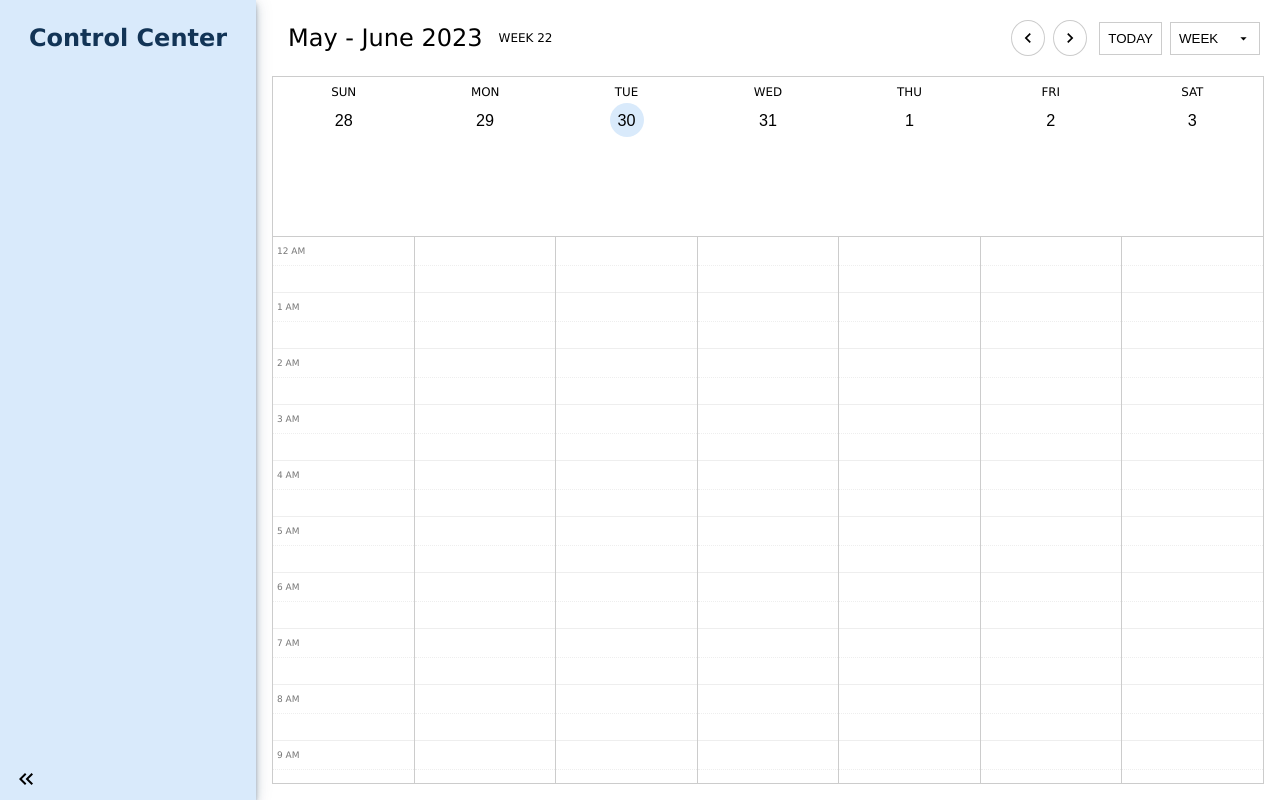
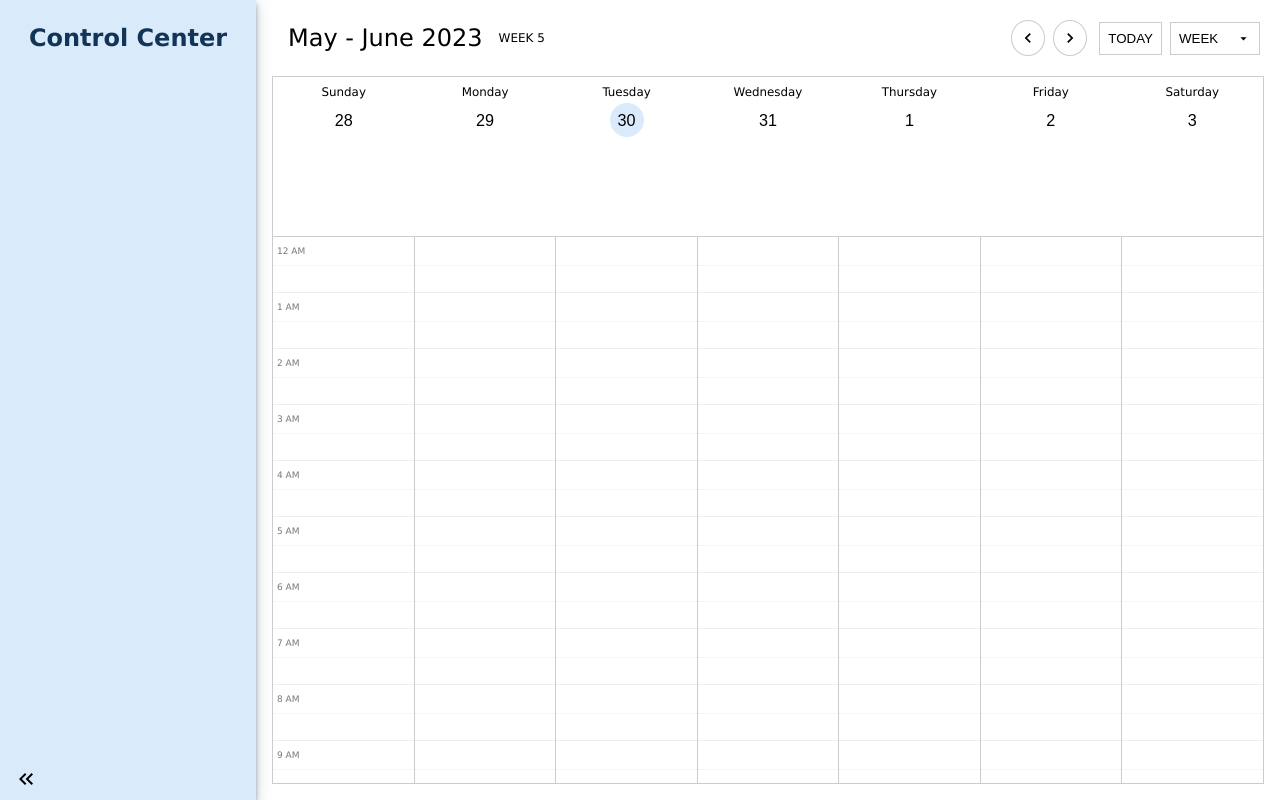
Before and after one commit to polyphonic13/vue3-calendar, a Vue app: page / in a window 1280 px wide. Built offline with nearby package versions, Linux system fonts and the light colour scheme.

Commit message:
more updates towards use of year/month data / date objects

```diff
--- /dev/null
+++ b/src/@types/index.d.ts
@@ -0,0 +1 @@
+export type Dictionary<T> = { [key: string]: T; };
--- a/src/components/WeekLayout.vue
+++ b/src/components/WeekLayout.vue
@@ -5,13 +5,13 @@
             ref="headerEl"
         >
             <DayOfWeekHeader
-                v-for="(dayInfo, d) in props.weekInfo.days"
-                :key="`${props.year}${dayInfo.month}${dayInfo.day}${d}`"
+                v-for="(dayInfo, d) in props.weekInfo"
+                :key="`${props.year}${dayInfo.getMonth()}${dayInfo.getDate()}${d}`"
                 :index="d"
                 :year="props.year"
-                :month="dayInfo.month"
-                :day="dayInfo.day"
-                :day-name="dayInfo.dayName"
+                :month="dayInfo.getMonth()"
+                :day="dayInfo.getDate()"
+                :day-name="DAYS_OF_WEEK[dayInfo.getDay()]"
                 :is-selecting="isSelecting"
                 :selected-items="selectedItems"
                 :current-initiator="currentInitiator"
@@ -65,10 +65,10 @@
         >
             <div class="day_list">
                 <DayOfWeek
-                    v-for="(day, d2) in props.weekInfo.days"
-                    :key="`${props.year}${props.month}${day.day}${d2}`"
+                    v-for="(day, d2) in props.weekInfo"
+                    :key="`${props.year}${props.month}${day.getDate()}${d2}`"
                     :index="(d2 + 1)"
-                    :day-name="`${(day.dayName) ? day.dayName : ''}`"
+                    :day-name="`${(DAYS_OF_WEEK[day.getDay()]) ? DAYS_OF_WEEK[day.getDay()] : ''}`"
                     :is-include-time-label="(d2 === 0)"
                     :is-selecting="isSelecting"
                     :is-start-on-second-half="isStartOnSecondHalf"
@@ -100,7 +100,6 @@
     import type {
         IEvent,
         INumberRange,
-        IWeekInfo,
         IYearMonthDay,
     } from '@/interfaces';
 
@@ -126,7 +125,7 @@
         year: number;
         month: number;
         index: number;
-        weekInfo: IWeekInfo;
+        weekInfo: Date[];
     }
 
     const props: IWeekProps = defineProps<IWeekProps>();
@@ -146,7 +145,7 @@
         getDaysInEventCount,
     } = useEventStore();
 
-    const { getRowsForEvents } = useCalculateEventCardRows();
+    const { getRowsForEvents, getDayInfoFromDate } = useCalculateEventCardRows();
 
     const selectedItems = toRef(state, 'selectedItems');
     const isSelecting = toRef(state, 'isSelecting');
@@ -192,12 +191,12 @@
     });
 
     const weekEvents = computed(() => {
-        const days = props.weekInfo.days;
+        const days = props.weekInfo;
         return getEventsForRange(days[0], days[days.length - 1]);
     });
 
     const hourlyEvents = (index: number) => {
-        const day = props.weekInfo.days[index].day;
+        const day = props.weekInfo[index].getDate();
         return weekEvents.value.filter((event) => {
             if(event.start.day === day && event.start.time !== 0 && event.end.time !== 0) {
                 return event;
@@ -210,7 +209,7 @@
     });
 
     const eventRows = computed(() => {
-        return getRowsForEvents(dayEvents.value, props.weekInfo.days);
+        return getRowsForEvents(dayEvents.value, props.weekInfo);
     });
 
     const getCardStyle = (event: IEvent, index: number) => {
@@ -218,7 +217,7 @@
         const width = (100 / 7) * daysInEvent;
         // add extra 24 to include white space at top for new event creation
         const top = ((eventRows.value[index]) * 24) + 24;
-        const leftMultiplier = props.weekInfo.days.findIndex((dayInfo) => dayInfo.day === event.start.day);
+        const leftMultiplier = props.weekInfo.findIndex((date) => date.getDate() === event.start.day);
         const left = (100 / 7) * leftMultiplier;
 
         return `width: ${width}%; top: ${top}px; left: ${left}%`;
@@ -253,7 +252,7 @@
     const onTimeMouseUp = (dayIndex: number) => {
         const times = getTimesFromItems();
 
-        const { day, year, month } = props.weekInfo.days[dayIndex];
+        const { day, year, month } = getDayInfoFromDate(props.weekInfo[dayIndex]);
 
         const startYMD = {
             year,
@@ -290,15 +289,15 @@
 
         const times = { start: 0, end: 0 };
 
-        const startDay = props.weekInfo.days[selectedItems.value[0]];
-        const endDay = props.weekInfo.days[selectedItems.value[selectedItems.value.length - 1]];
+        const startDay = getDayInfoFromDate(props.weekInfo[selectedItems.value[0]]);
+        const endDay = getDayInfoFromDate(props.weekInfo[selectedItems.value[selectedItems.value.length - 1]]);
 
         emitCreateEvent(times, startDay, endDay);
         onMouseUp();
     };
 
     const onDateClicked = (index: number) => {
-        emit('dateClicked', { day: props.weekInfo.days[index].day, week: props.weekInfo.weekNumber });
+        emit('dateClicked', { day: props.weekInfo[index].getDate(), week: props.index });
     };
 
     const onEventClicked = (index: number) => {
@@ -315,7 +314,6 @@
     }
 
     onMounted(() => {
-        console.log(`WeekLayoutonMounted, weekInfo = `, props.weekInfo);
         initHourIndices();
     });
 </script>
--- a/src/composables/use-calculate-event-card-rows.ts
+++ b/src/composables/use-calculate-event-card-rows.ts
@@ -44,10 +44,19 @@ export function useCalculateEventCardRows() {
         return grid;
     };
 
-    const getRowsForEvents = (events: IEvent[], dayInfos: IDayInfo[]) => {
+    const getDayInfoFromDate = (date: Date): IDayInfo => {
+        return {
+            year: date.getFullYear(),
+            month: date.getMonth(),
+            day: date.getDate(),
+        };
+    };
+
+    const getRowsForEvents = (events: IEvent[], dates: Date[]) => {
         const rows: number[] = [];
+        const dayInfos = dates.map((date) => getDayInfoFromDate(date));
 
-        let grid: boolean[][] = createGrid(events.length, dayInfos.length);
+        let grid: boolean[][] = createGrid(events.length, dates.length);
 
         events.forEach((event) => {
             // console.log(`event[ ${event.id} ] duration = ${event.dayCount}`);
@@ -65,5 +74,6 @@ export function useCalculateEventCardRows() {
 
     return {
         getRowsForEvents,
+        getDayInfoFromDate,
     };
 }
--- a/src/composables/use-date-utils.ts
+++ b/src/composables/use-date-utils.ts
@@ -122,7 +122,6 @@ export function useDateUtils() {
         }
 
         if (!weeks[weeks.length - 1][DAYS_OF_WEEK.length - 1]) {
-            console.log(`need to pad last week`);
             const lastWeekIndex = weeks.length - 1;
             const nextYear = weeks[lastWeekIndex][0].getFullYear() + 1;
             const nextYearBeginning = new Date(nextYear, 0, 1);
--- a/src/interfaces/ICalendarState.ts
+++ b/src/interfaces/ICalendarState.ts
@@ -9,7 +9,9 @@ export interface IBaseCalendarState {
     day: number;
 }
 
+export type Dictionary<T> = { [key: string]: T; };
+
 export default interface ICalendarState extends IBaseCalendarState {
     monthInfo: IMonthInfo;
-    yearData: IYearData[];
+    yearData: Dictionary<IYearData>;
 }
--- a/src/stores/calendar.ts
+++ b/src/stores/calendar.ts
@@ -13,6 +13,7 @@ import type {
     IMonthInfo,
     IYearData,
 } from '@/interfaces';
+import type { Dictionary } from '@/@types';
 
 const LOCAL_STORAGE_KEY = 'calendarAppCalendarData';
 
@@ -27,7 +28,9 @@ export const useCalendarStore = defineStore('calendar', () => {
         const savedState = load<IBaseCalendarState>(LOCAL_STORAGE_KEY);
         const now = new Date();
         const year = now.getFullYear();
-        const yearData = [getYearData(year)];
+        const yearData: Dictionary<IYearData> = {};
+
+        yearData[year] = getYearData(year);
 
         let monthInfo;
 
@@ -45,7 +48,18 @@ export const useCalendarStore = defineStore('calendar', () => {
 
         monthInfo = getMonthInfo(year, month);
         months.push(monthInfo);
-        const { week, day } = monthInfo.todayIndices;
+
+        let week: number = 0;
+        let day: number = 0;
+
+        yearData[year].weeks.forEach((wk, w) => {
+            wk.forEach((dy, d) => {
+                if (dy.getMonth() === now.getMonth() && dy.getDate() === now.getDate()) {
+                    week = w;
+                    day = d;
+                }
+            })
+        });
 
         return {
             layout: CalendarLayout.WEEK,
--- a/src/stores/events.ts
+++ b/src/stores/events.ts
@@ -63,9 +63,21 @@ export const useEventStore = defineStore('eventStore', () => {
         return state.value.events;
     };
 
-    const getEventsForRange = (startDate: IYearMonthDay, endDate: IYearMonthDay, isSorted: boolean = true): IEvent[] => {
+    const getEventsForRange = (startDate: Date, endDate: Date, isSorted: boolean = true): IEvent[] => {
+        const start = {
+            year: startDate.getFullYear(),
+            month: startDate.getMonth(),
+            day: startDate.getDate(),
+        };
+
+        const end = {
+            year: endDate.getFullYear(),
+            month: endDate.getMonth(),
+            day: endDate.getDate(),
+        };
+
         const events = state.value.events.filter((event: IEvent) => {
-            if (getAreDatesWithinRange(event.start, event.end, startDate, endDate)) {
+            if (getAreDatesWithinRange(event.start, event.end, start, end)) {
                 return event;
             }
         });
--- a/src/views/Calendar.vue
+++ b/src/views/Calendar.vue
@@ -6,7 +6,7 @@
         <div class="header">
             <div class="header__content">
                 <span class="title">{{ headerTitle }}</span>
-                <span v-if="state.layout === CalendarLayout.WEEK && state.monthInfo">WEEK {{ state.monthInfo.weeks[state.week].weekNumber }}</span>
+                <span v-if="state.layout === CalendarLayout.WEEK && state.monthInfo">WEEK {{ state.month + 1 }}</span>
             </div>
             <div class="controls">
                 <button class="control__btn arrow_btn" @click="onPrevClicked">
@@ -36,7 +36,7 @@
             :year="state.year"
             :month="state.month"
             :index="state.week"
-            :week-info="state.monthInfo.weeks[state.week]"
+            :week-info="state.yearData[state.year].weeks[state.week]"
             @date-clicked="onDateClicked"
             @create-event="onCreateEvent"
         />
@@ -66,10 +66,7 @@
     import { useCalendarStore } from '@/stores/calendar';
     import { useEventStore } from '@/stores/events';
 
-    import type {
-        IDayInfo,
-        IEvent,
-    } from '../interfaces';
+    import type { IEvent } from '../interfaces';
 
     import MonthLayout from '@/components/MonthLayout.vue';
     import WeekLayout from '@/components/WeekLayout.vue';
@@ -110,12 +107,13 @@
             return `${MONTH_NAMES[state.value.month]} ${state.value.year}`;
         }
         // console.log(`updating headerTitle`);
-        const weekInfo = state.value.monthInfo.weeks[state.value.week];
         const monthIndices: number[] = [];
+        let month;
 
-        weekInfo.days.forEach((day: IDayInfo) => {
-            if (monthIndices.indexOf(day.month) === -1) {
-                monthIndices.push(day.month);
+        state.value.yearData[state.value.year].weeks[state.value.week].forEach((day) => {
+            month = day.getMonth();
+            if (!monthIndices.includes(month)) {
+                monthIndices.push(month);
             }
         });
 
```
